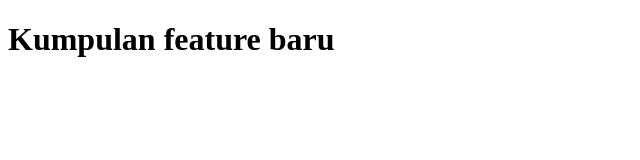
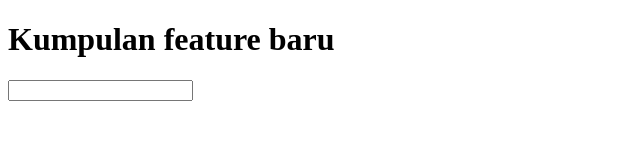
Before and after one commit to fachryan1975/latihan-upstream-v2, a plain HTML site: page index.html in a window 1280 px wide. Shown: the whole page, without its empty margins (0-640 px from the left). Drawn offline with Linux system fonts and the light colour scheme.

Commit message:
feat: searching

```diff
--- a/index.html
+++ b/index.html
@@ -7,5 +7,6 @@
   </head>
   <body>
     <h1>Kumpulan feature baru</h1>
+    <input type="text" name="searching" />
   </body>
 </html>
```
